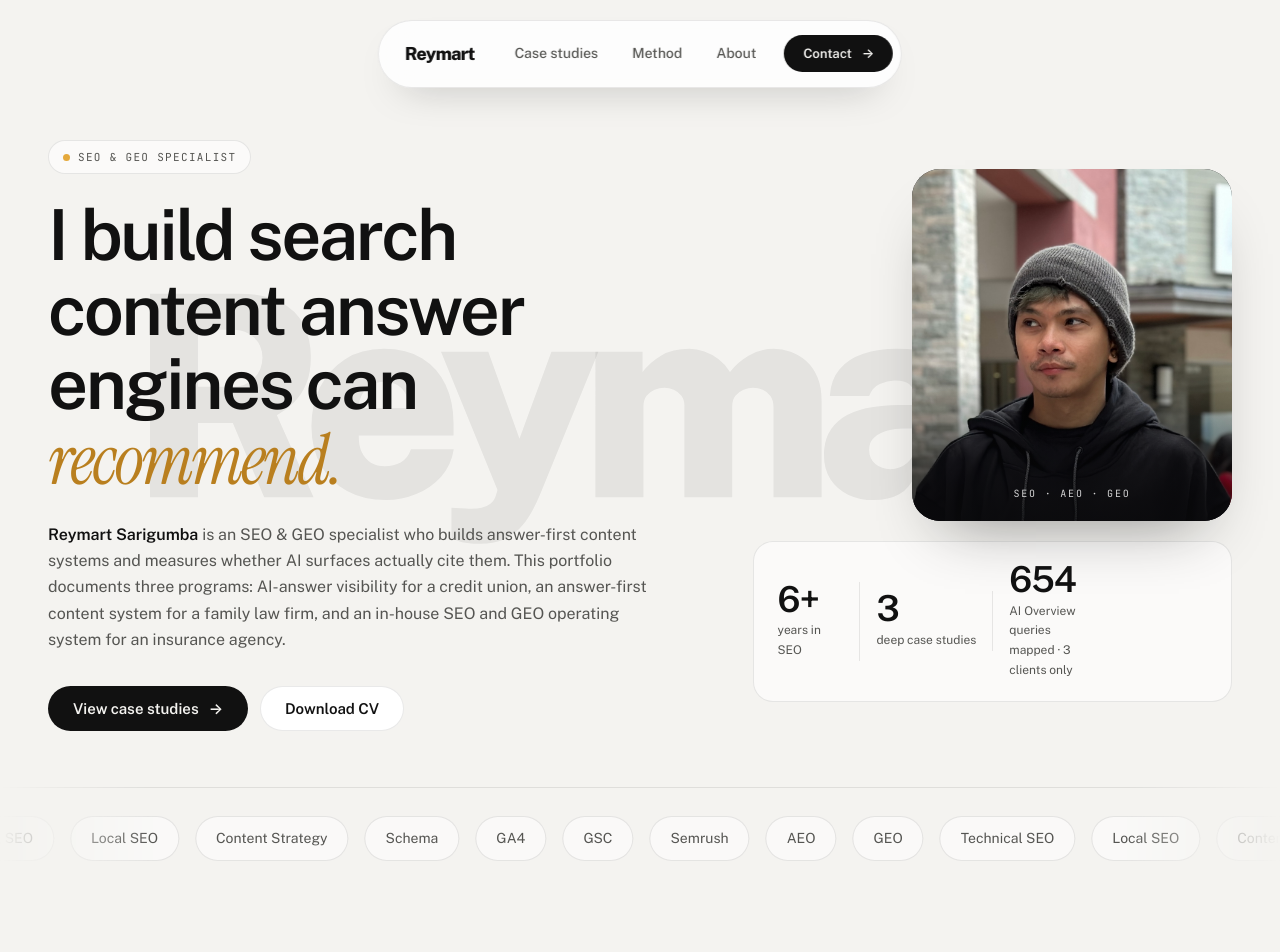
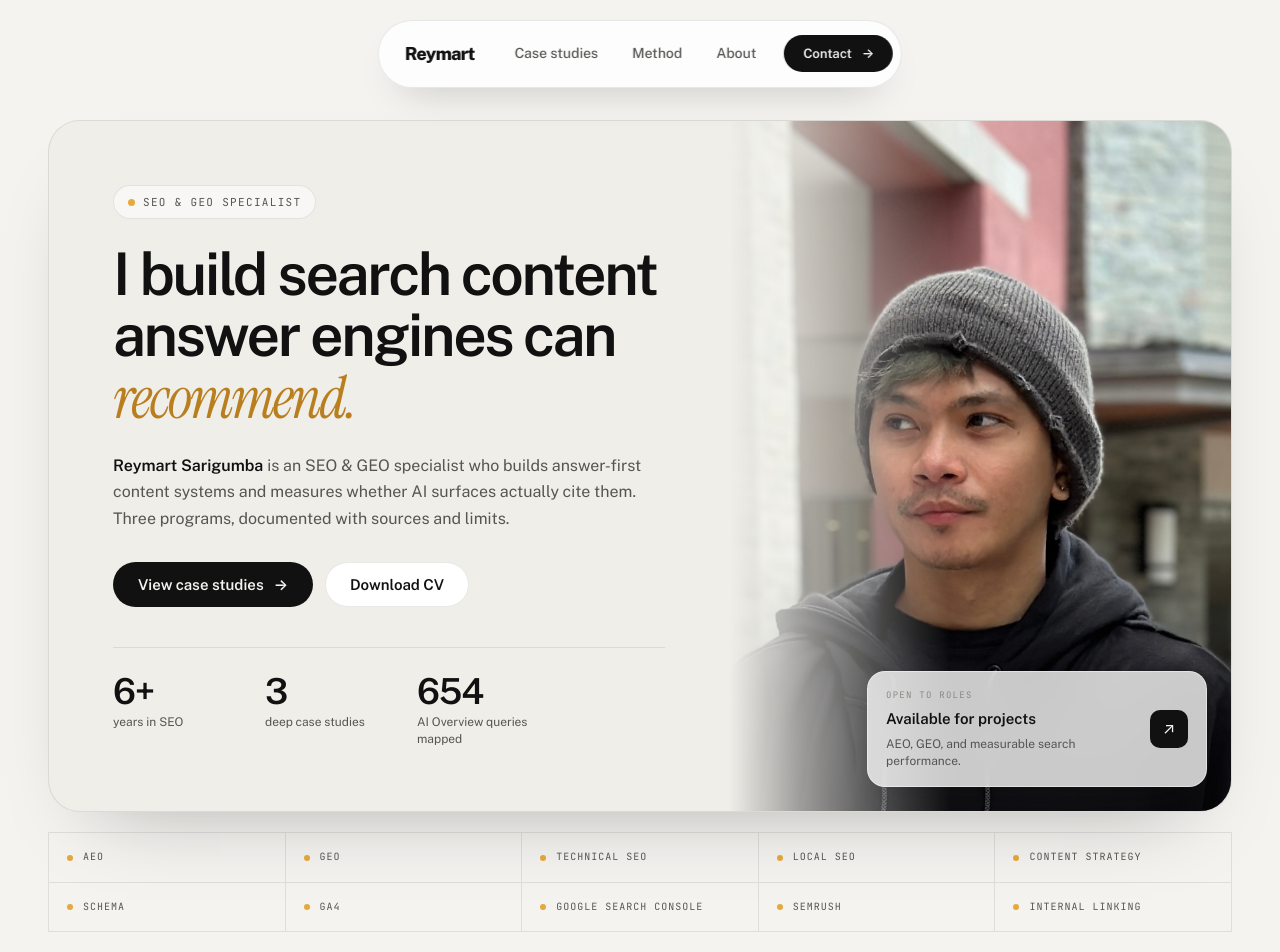
Before and after one commit to reyserved/reyserved.github.io, a Next.js app in the folder site/: page / in a window 1280 px wide. Shown: the top 952 px of the page. Built offline with nearby package versions, Linux system fonts and the light colour scheme.

Commit message:
Refine cover hero into Sevora-style editorial card with structured skills grid

```diff
--- a/site/src/components/HeroSplit.jsx
+++ b/site/src/components/HeroSplit.jsx
@@ -3,6 +3,18 @@
 import { useEffect, useState } from "react";
 
 const WORDS = ["quote.", "cite.", "recommend."];
+const SKILLS = [
+  "AEO",
+  "GEO",
+  "Technical SEO",
+  "Local SEO",
+  "Content Strategy",
+  "Schema",
+  "GA4",
+  "Google Search Console",
+  "Semrush",
+  "Internal Linking",
+];
 
 export default function HeroSplit() {
   const [index, setIndex] = useState(0);
@@ -33,39 +45,49 @@ export default function HeroSplit() {
 
   return (
     <section className="hero-split" aria-labelledby="hero-split-title">
-      <div className="hero-split__wordmark" aria-hidden="true">Reymart</div>
-      <div className="container hero-split__grid">
-        <div className="hero-split__content">
+      <div className="container hero-split__shell">
+        <div className="hero-card">
+          <div className="hero-card__content">
             <span className="hero-split__pill reveal">SEO &amp; GEO Specialist</span>
             <h1 className="hero-split__title reveal" id="hero-split-title">
               I build search content answer engines can <span className="hero-split__dynamic">{text}<span className="hero-split__cursor" aria-hidden="true">|</span></span>
             </h1>
             <p className="hero-split__bio reveal">
-            <strong>Reymart Sarigumba</strong> is an SEO &amp; GEO specialist who builds answer-first content systems and measures whether AI surfaces actually cite them. This portfolio documents three programs: AI-answer visibility for a credit union, an answer-first content system for a family law firm, and an in-house SEO and GEO operating system for an insurance agency.
+              <strong>Reymart Sarigumba</strong> is an SEO &amp; GEO specialist who builds answer-first content systems and measures whether AI surfaces actually cite them. Three programs, documented with sources and limits.
             </p>
             <div className="hero-split__ctas reveal">
               <a className="btn btn--dark" href="/work/">View case studies <span className="arrow" aria-hidden="true">→</span></a>
               <a className="btn btn--light" href="/Reymart-Sarigumba-Resume.pdf">Download CV</a>
             </div>
+            <div className="hero-split__kpi reveal" aria-label="Portfolio at a glance">
+              <div><strong>6+</strong><span>years in SEO</span></div>
+              <div><strong>3</strong><span>deep case studies</span></div>
+              <div><strong>654</strong><span>AI Overview queries mapped</span></div>
+            </div>
           </div>
 
-        <div className="hero-split__side reveal">
-          <div className="hero-split__card hero-split__card--photo">
-            <img src="/images/reymart.jpg" alt="Reymart Sarigumba" className="hero-split__photo" />
-            <span className="hero-split__card-caption">SEO · AEO · GEO</span>
+          <div className="hero-card__visual">
+            <img src="/images/reymart.jpg" alt="Reymart Sarigumba" className="hero-card__photo" />
+            <div className="hero-card__photo-fade" aria-hidden="true" />
+            <div className="hero-card__badge reveal">
+              <div>
+                <span className="hero-card__badge-label">Open to roles</span>
+                <span className="hero-card__badge-title">Available for projects</span>
+                <span className="hero-card__badge-copy">AEO, GEO, and measurable search performance.</span>
               </div>
-          <div className="hero-split__kpi" aria-label="Portfolio at a glance">
-            <div><strong>6+</strong><span>years in SEO</span></div>
-            <div><strong>3</strong><span>deep case studies</span></div>
-            <div><strong>654</strong><span>AI Overview queries mapped · 3 clients only</span></div>
+              <a className="hero-card__badge-arrow" href="/about/#contact" aria-label="Contact Reymart">
+                <span aria-hidden="true">↗</span>
+              </a>
             </div>
           </div>
         </div>
 
-      <div className="hero-split__marquee" aria-label="Specialties">
-        <div className="hero-split__marquee-track">
-          {["AEO", "GEO", "Technical SEO", "Local SEO", "Content Strategy", "Schema", "GA4", "GSC", "Semrush", "AEO", "GEO", "Technical SEO", "Local SEO", "Content Strategy", "Schema", "GA4", "GSC", "Semrush"].map((item, i) => (
-            <span key={i}>{item}</span>
+        <div className="hero-skills" aria-label="Specialties">
+          {SKILLS.map((skill) => (
+            <div className="hero-skills__cell" key={skill}>
+              <span className="hero-skills__dot" aria-hidden="true" />
+              <span>{skill}</span>
+            </div>
           ))}
         </div>
       </div>
--- a/site/src/styles/home-v2.css
+++ b/site/src/styles/home-v2.css
@@ -1,48 +1,42 @@
 /* Split hero */
 .hero-split {
+  padding: 120px 0 40px;
+}
+
+.hero-split__shell {
+  max-width: 1360px;
+}
+
+.hero-card {
   position: relative;
-  min-height: 100vh;
+  display: grid;
+  grid-template-columns: 1.15fr 0.85fr;
+  min-height: 620px;
+  border: 1px solid var(--line);
+  border-radius: 32px;
+  background: #efeee9;
+  box-shadow: 0 40px 80px -50px rgba(17, 17, 17, 0.35);
+  overflow: hidden;
+}
+
+.hero-card__content {
+  position: relative;
+  z-index: 2;
   display: flex;
   flex-direction: column;
-  justify-content: space-between;
-  overflow: hidden;
-  padding: 140px 0 0;
-}
-
-.hero-split__wordmark {
-  position: absolute;
-  top: 44%;
-  left: 50%;
-  transform: translate(-50%, -50%);
-  z-index: 0;
-  font-size: clamp(7rem, 22vw, 21rem);
-  font-weight: 800;
-  letter-spacing: -0.075em;
-  line-height: 0.9;
-  color: rgba(17, 17, 17, 0.07);
-  white-space: nowrap;
-  user-select: none;
-  pointer-events: none;
-}
-
-.hero-split__grid {
-  position: relative;
-  z-index: 1;
-  display: grid;
-  grid-template-columns: 1.15fr 0.85fr;
-  gap: 56px;
-  align-items: center;
-  flex: 1;
+  justify-content: center;
+  padding: clamp(32px, 5vw, 64px);
 }
 
 .hero-split__pill {
   display: inline-flex;
   align-items: center;
   gap: 8px;
+  align-self: flex-start;
   padding: 7px 14px;
   border: 1px solid var(--line);
   border-radius: var(--radius-pill);
-  background: rgba(255, 255, 255, 0.6);
+  background: rgba(255, 255, 255, 0.55);
   font-family: var(--font-mono);
   font-size: 11px;
   letter-spacing: 0.12em;
@@ -60,20 +54,20 @@
 
 .hero-split__title {
   margin-top: 24px;
-  max-width: 760px;
-  font-size: clamp(2.75rem, 5.5vw, 4.75rem);
+  max-width: 640px;
+  font-size: clamp(2.5rem, 4.6vw, 4.2rem);
   font-weight: 600;
-  letter-spacing: -0.035em;
-  line-height: 1.06;
+  letter-spacing: -0.04em;
+  line-height: 1.04;
 }
 
 .hero-split__dynamic {
+  display: inline-block;
+  min-width: 4.5ch;
   font-family: var(--font-serif);
   font-style: italic;
   font-weight: 400;
   color: var(--amber-deep);
-  display: inline-block;
-  min-width: 5ch;
 }
 
 .hero-split__cursor {
@@ -87,9 +81,9 @@
 }
 
 .hero-split__bio {
-  max-width: 620px;
+  max-width: 540px;
   margin-top: 24px;
-  font-size: clamp(1rem, 1.15vw, 1.125rem);
+  font-size: clamp(1rem, 1.1vw, 1.0625rem);
   line-height: 1.65;
   color: var(--ink-soft);
 }
@@ -103,140 +97,205 @@
   display: flex;
   flex-wrap: wrap;
   gap: 12px;
-  margin-top: 32px;
-}
-
-.hero-split__side {
-  display: flex;
-  flex-direction: column;
-  gap: 20px;
-}
-
-.hero-split__card {
-  position: relative;
-  width: 100%;
-  max-width: 320px;
-  aspect-ratio: 4 / 4.4;
-  margin-left: auto;
-  border-radius: 28px;
-  background: #121418;
-  box-shadow: 0 32px 60px -32px rgba(17, 17, 17, 0.45), inset 0 1px 0 rgba(255, 255, 255, 0.08);
-  display: grid;
-  place-items: center;
-  color: #fff;
-}
-
-.hero-split__card-letter {
-  font-size: 120px;
-  font-weight: 800;
-  letter-spacing: -0.08em;
-  line-height: 1;
-  transform: translateX(-6px);
-}
-
-.hero-split__card-caption {
-  position: absolute;
-  bottom: 18px;
-  left: 0;
-  right: 0;
-  text-align: center;
-  font-family: var(--font-mono);
-  font-size: 10px;
-  letter-spacing: 0.18em;
-  text-transform: uppercase;
-  color: rgba(255, 255, 255, 0.82);
-  z-index: 2;
-}
-
-.hero-split__card--photo {
-  background: #121418;
-  overflow: hidden;
-}
-
-.hero-split__card--photo::after {
-  content: "";
-  position: absolute;
-  inset: 0;
-  background: linear-gradient(to top, rgba(10, 10, 12, 0.85), transparent 45%);
-  pointer-events: none;
-}
-
-.hero-split__photo {
-  width: 100%;
-  height: 100%;
-  object-fit: cover;
-  object-position: center 22%;
-  display: block;
+  margin-top: 30px;
 }
 
 .hero-split__kpi {
-  display: grid;
-  grid-template-columns: 1fr auto 1fr auto 1fr;
-  align-items: center;
-  gap: 16px;
-  padding: 20px 24px;
-  border: 1px solid var(--line);
-  border-radius: 20px;
-  background: rgba(255, 255, 255, 0.6);
+  display: flex;
+  flex-wrap: wrap;
+  gap: 32px;
+  margin-top: 40px;
+  padding-top: 26px;
+  border-top: 1px solid var(--line);
 }
 
 .hero-split__kpi > div {
   display: flex;
   flex-direction: column;
   gap: 4px;
-}
-
-.hero-split__kpi > div:not(:last-child) {
-  border-right: 1px solid var(--line);
-  padding-right: 16px;
+  min-width: 120px;
 }
 
 .hero-split__kpi strong {
   font-size: clamp(1.75rem, 2.8vw, 2.5rem);
   font-weight: 600;
-  letter-spacing: -0.03em;
+  letter-spacing: -0.035em;
   line-height: 1;
 }
 
 .hero-split__kpi span {
+  max-width: 16ch;
   font-size: 12px;
+  line-height: 1.4;
   color: var(--ink-soft);
 }
 
-.hero-split__marquee {
+.hero-card__visual {
   position: relative;
-  z-index: 1;
-  margin-top: 56px;
-  padding: 28px 0 36px;
-  border-top: 1px solid var(--line);
   overflow: hidden;
-  mask-image: linear-gradient(to right, transparent 0%, black 12%, black 88%, transparent 100%);
 }
 
-.hero-split__marquee-track {
-  display: flex;
-  width: max-content;
-  gap: 16px;
-  animation: marquee 26s linear infinite;
+.hero-card__photo {
+  width: 100%;
+  height: 100%;
+  object-fit: cover;
+  object-position: center 18%;
+  display: block;
 }
 
-.hero-split__marquee-track span {
-  padding: 10px 20px;
-  border: 1px solid var(--line);
-  border-radius: var(--radius-pill);
-  background: rgba(255, 255, 255, 0.5);
-  color: var(--ink-soft);
-  font-size: 14px;
-  white-space: nowrap;
+.hero-card__photo-fade {
+  position: absolute;
+  inset: 0;
+  background:
+    linear-gradient(to right, #efeee9 0%, rgba(239, 238, 233, 0.6) 16%, transparent 44%),
+    linear-gradient(to top, rgba(10, 10, 12, 0.55) 0%, transparent 38%);
+  pointer-events: none;
 }
 
-@keyframes marquee {
-  from { transform: translate3d(0, 0, 0); }
-  to { transform: translate3d(-50%, 0, 0); }
+.hero-card__badge {
+  position: absolute;
+  right: 24px;
+  bottom: 24px;
+  z-index: 2;
+  display: flex;
+  align-items: center;
+  gap: 18px;
+  max-width: 340px;
+  padding: 16px 18px;
+  border: 1px solid rgba(255, 255, 255, 0.45);
+  border-radius: 18px;
+  background: rgba(255, 255, 255, 0.78);
+  box-shadow: 0 20px 40px -22px rgba(17, 17, 17, 0.4);
+  backdrop-filter: blur(16px);
+  -webkit-backdrop-filter: blur(16px);
 }
 
-.hero-split__marquee:hover .hero-split__marquee-track {
-  animation-play-state: paused;
+.hero-card__badge-label {
+  display: block;
+  font-family: var(--font-mono);
+  font-size: 9px;
+  letter-spacing: 0.14em;
+  text-transform: uppercase;
+  color: var(--ink-faint);
+}
+
+.hero-card__badge-title {
+  display: block;
+  margin-top: 4px;
+  font-size: 15px;
+  font-weight: 600;
+}
+
+.hero-card__badge-copy {
+  display: block;
+  margin-top: 4px;
+  font-size: 12px;
+  line-height: 1.45;
+  color: var(--ink-soft);
+}
+
+.hero-card__badge-arrow {
+  display: grid;
+  place-items: center;
+  width: 38px;
+  height: 38px;
+  flex: 0 0 auto;
+  border-radius: 10px;
+  background: var(--ink);
+  color: var(--paper);
+  font-size: 16px;
+  transition: transform 200ms var(--ease-out);
+}
+
+.hero-card__badge-arrow:hover {
+  transform: translate(3px, -3px);
+}
+
+.hero-skills {
+  display: grid;
+  grid-template-columns: repeat(5, 1fr);
+  margin-top: 20px;
+  border-top: 1px solid var(--line);
+  border-left: 1px solid var(--line);
+}
+
+.hero-skills__cell {
+  display: flex;
+  align-items: center;
+  gap: 10px;
+  padding: 16px 18px;
+  border-right: 1px solid var(--line);
+  border-bottom: 1px solid var(--line);
+  font-family: var(--font-mono);
+  font-size: 10px;
+  letter-spacing: 0.1em;
+  text-transform: uppercase;
+  color: var(--ink-soft);
+}
+
+.hero-skills__dot {
+  width: 6px;
+  height: 6px;
+  flex: 0 0 auto;
+  border-radius: 50%;
+  background: var(--amber);
+}
+
+@media (max-width: 1024px) {
+  .hero-card {
+    grid-template-columns: 1fr;
+  }
+
+  .hero-card__visual {
+    min-height: 420px;
+  }
+
+  .hero-split__kpi {
+    gap: 24px;
+  }
+
+  .hero-skills {
+    grid-template-columns: repeat(2, 1fr);
+  }
+}
+
+@media (max-width: 560px) {
+  .hero-split {
+    padding-top: 100px;
+  }
+
+  .hero-card {
+    border-radius: 24px;
+  }
+
+  .hero-card__content {
+    padding: 28px 22px 32px;
+  }
+
+  .hero-split__title {
+    font-size: 2.25rem;
+  }
+
+  .hero-card__visual {
+    min-height: 340px;
+  }
+
+  .hero-card__badge {
+    right: 16px;
+    bottom: 16px;
+    left: 16px;
+    max-width: none;
+  }
+
+  .hero-split__kpi > div {
+    min-width: calc(50% - 12px);
+  }
+}
+
+@media (prefers-reduced-motion: reduce) {
+  .hero-split__cursor {
+    animation: none;
+  }
 }
 
 /* Benefits bento */
```
Also changed, not shown: 16 other files (tests, documents, lock files or other folders). Lines whose indentation alone changed are shown as unchanged.
